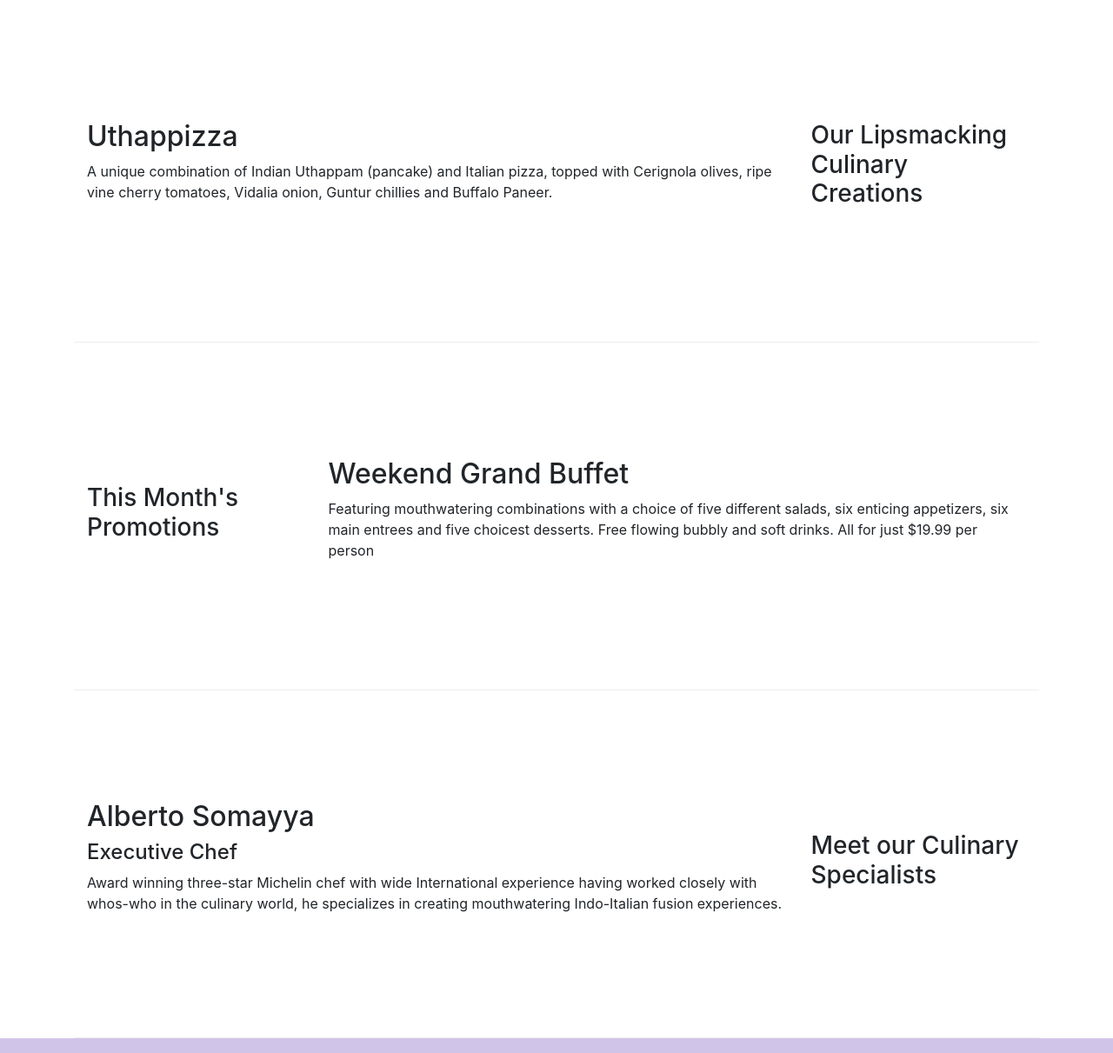
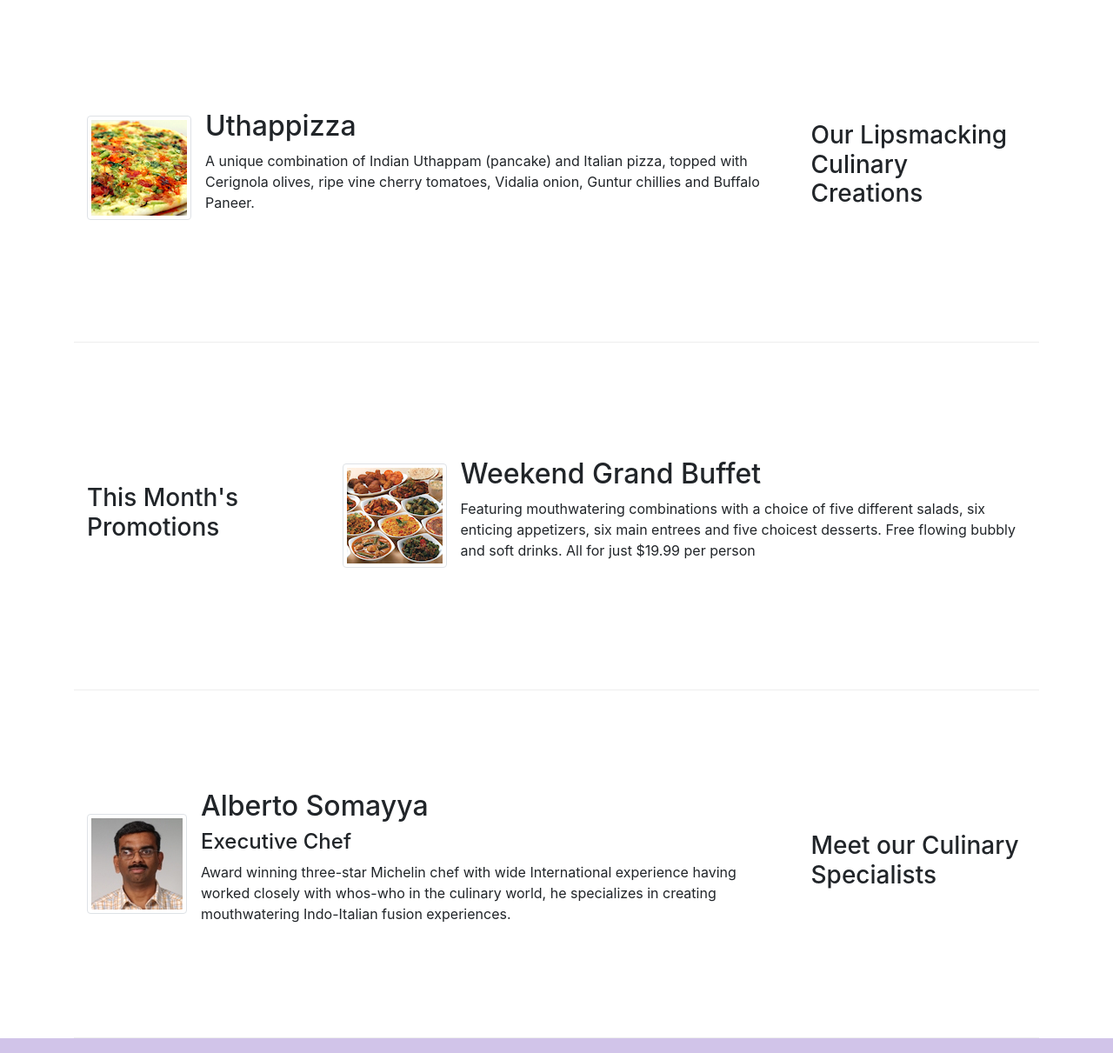
Before and after one commit to magnuslopes23/bootstrap4, a website: page index.html in a window 1280 px wide. Shown: the part 340-1551 px from the top of the page at 87% size. Drawn offline with nearby package versions, Linux system fonts and the light colour scheme.

Commit message:
images and media

```diff
--- a/index.html
+++ b/index.html
@@ -21,7 +21,7 @@
             <button class="navbar-toggler" type="button" data-toggle="collapse" data-target="#Navbar">
                 <span class="navbar-toggler-icon"></span>
             </button>
-            <a class="navbar-brand" href="#">Ristorante Con Fusion</a>
+            <a class="navbar-brand mr-auto" href="#"><img src="img/logo.png" alt="Ristorante Con Fusion" width="41" height="30"></a>
             <div class="collapse navbar-collapse" id="Navbar">
                 <ul class="navbar-nav mr-auto">
                     <li class="nav-item active"><a class="nav-link" href="#"><i class="fa fa-home fa-lg"></i> Home</a></li>
@@ -40,7 +40,8 @@
                     <h1>Ristorante con Fusion</h1>
                     <p>We take inspiration from the World's best cuisines, and create a unique fusion experience. Our lipsmacking creations will tickle your culinary senses!</p>
                 </div>
-                <div class="col-12 col-sm">
+                <div class="col-12 col-sm align-self-center">
+                    <img class="img-fluid" src="img/logo.png" alt="Ristorante Con Fusion">
                 </div>
             </div>
         </div>
@@ -52,8 +53,13 @@
                 <h3>Our Lipsmacking Culinary Creations</h3>
             </div>
             <div class="col-12 order-sm-first col-sm col-md">
-                <h2>Uthappizza</h2>
-                <p>A unique combination of Indian Uthappam (pancake) and Italian pizza, topped with Cerignola olives, ripe vine cherry tomatoes, Vidalia onion, Guntur chillies and Buffalo Paneer.</p>
+                <div class="media">
+                    <img class="d-flex mr-3 img-thumbnail align-self-center" src="img/uthappizza.png" alt="uthappizza">
+                    <div class="media-body">
+                        <h2 class="mt-0">Uthappizza</h2>
+                        <p class="d-none d-sm-block">A unique combination of Indian Uthappam (pancake) and Italian pizza, topped with Cerignola olives, ripe vine cherry tomatoes, Vidalia onion, Guntur chillies and Buffalo Paneer.</p>
+                    </div>
+                </div>
             </div>
         </div>
 
@@ -63,8 +69,13 @@
                 <h3>This Month's Promotions</h3>
             </div>
             <div class="col-12 col-sm col-md">
-                <h2>Weekend Grand Buffet</h2>
-                <p>Featuring mouthwatering combinations with a choice of five different salads, six enticing appetizers, six main entrees and five choicest desserts. Free flowing bubbly and soft drinks. All for just $19.99 per person </p>
+                <div class="media">
+                    <img class="d-flex mx-3 img-thumbnail align-self-center" src="img/buffet.png" alt="buffet">
+                    <div class="media-body">
+                        <h2 class="mt-0">Weekend Grand Buffet</h2>
+                        <p class="d-none d-sm-block">Featuring mouthwatering combinations with a choice of five different salads, six enticing appetizers, six main entrees and five choicest desserts. Free flowing bubbly and soft drinks. All for just $19.99 per person </p>
+                    </div>
+                </div>
             </div>
         </div>
 
@@ -73,9 +84,18 @@
                 <h3>Meet our Culinary Specialists</h3>
             </div>
             <div class="col-12 order-sm-first col-sm col-md">
-                <h2>Alberto Somayya</h2>
-                <h4>Executive Chef</h4>
-                <p>Award winning three-star Michelin chef with wide International experience having worked closely with whos-who in the culinary world, he specializes in creating mouthwatering Indo-Italian fusion experiences. </p>
+                <div class="media">
+                    <img class="d-flex mr-3 img-thumbnail align-self-center" src="img/alberto.png" alt="alberto">
+                    <div class="media-body">
+                        <h2 class="mt-0">Alberto Somayya</h2>
+                        <h4>Executive Chef</h4>
+                        <p class="d-none d-sm-block">Award winning three-star Michelin chef with wide
+                            International experience having worked closely with
+                            whos-who in the culinary world, he specializes in
+                            creating mouthwatering Indo-Italian fusion experiences.
+                        </p>
+                    </div>
+                </div>
             </div>
         </div>
     </div>
```
Also changed, not shown: aboutus.html (+3 -2 lines), contactus.html (+3 -2 lines), img/alberto.png (added), img/buffet.png (added), img/logo.png (added), img/uthappizza.png (added), 1 other file.
